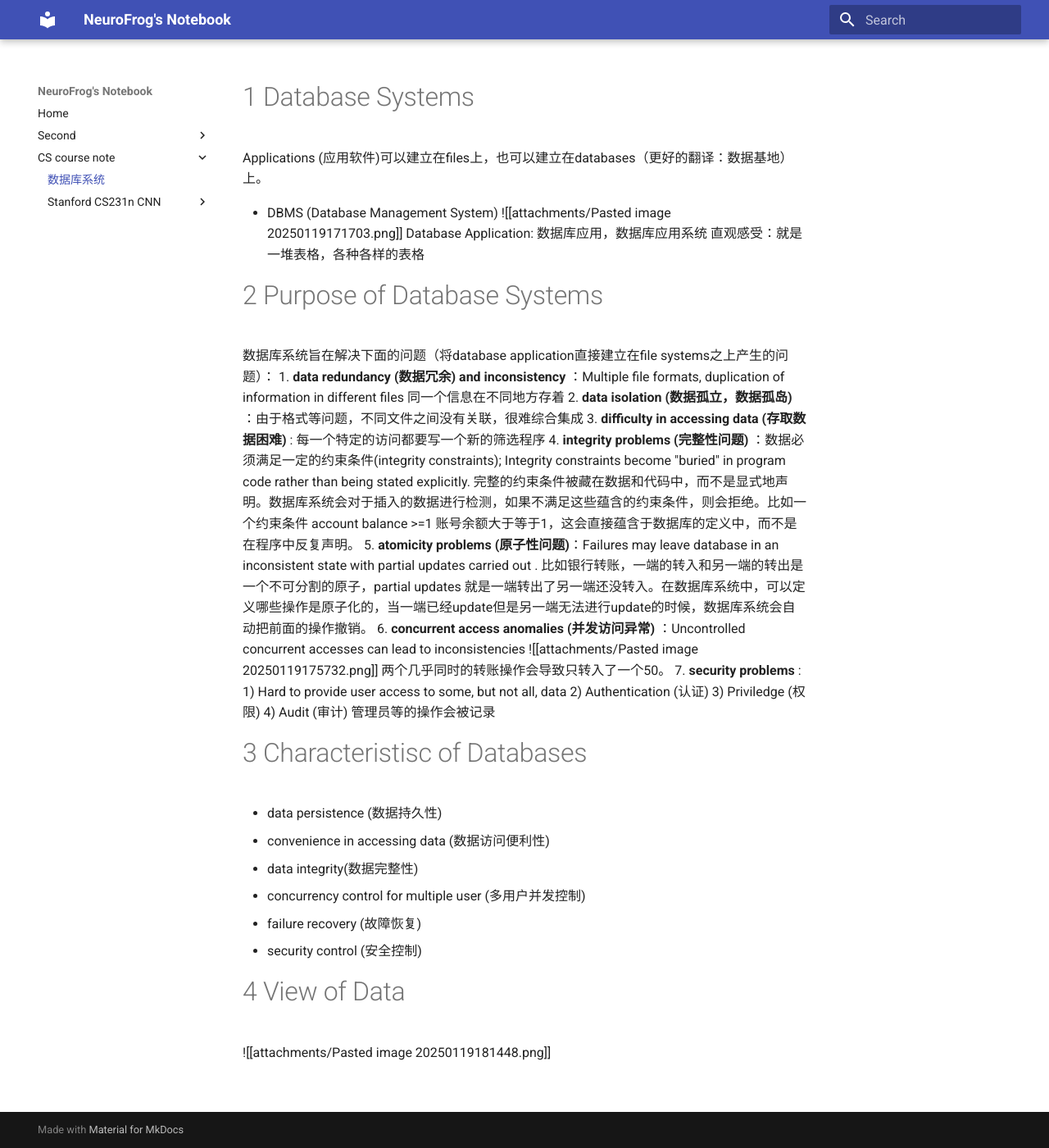
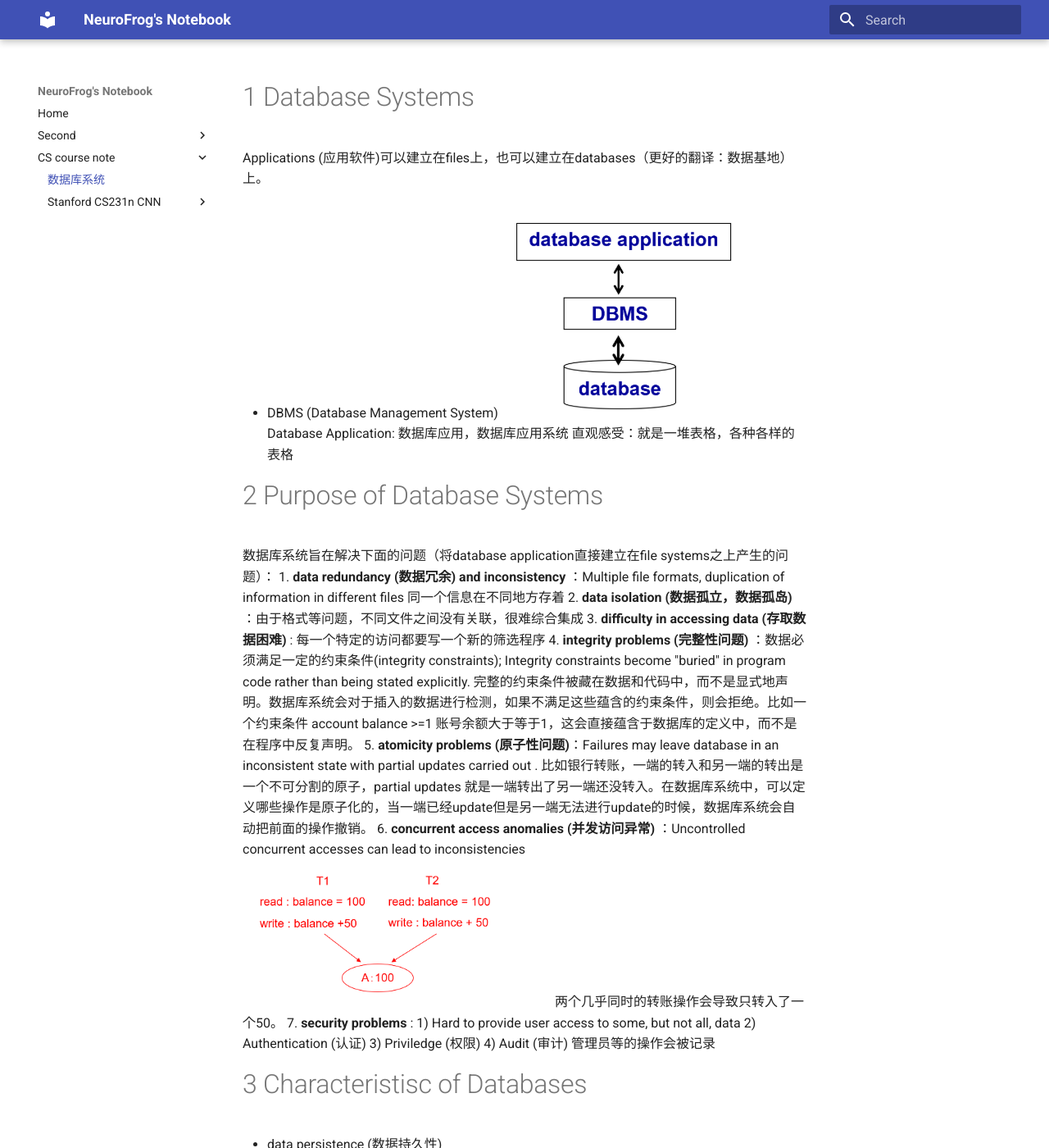
Before and after one commit to Delocalizor/MyNote, an MkDocs documentation site: the page built from docs/CS course note/database system/index.md, in a window 1280 px wide and 1400 px high. Shown: the whole window at 82% size. Built offline with MkDocs 1.6.1 and Material for MkDocs 9.7.7, drawn with Linux system fonts in a browser that asks for light colours.

Commit message:
image bug

```diff
--- a/docs/CS course note/database system/index.md
+++ b/docs/CS course note/database system/index.md
@@ -2,7 +2,7 @@
 Applications (应用软件)可以建立在files上，也可以建立在databases（更好的翻译：数据基地）上。
 
 * DBMS (Database Management System)
-![[attachments/Pasted image 20250119171703.png]]
+![mkdocs](attachments/Pasted image 20250119171703.png)
 Database Application: 数据库应用，数据库应用系统
 直观感受：就是一堆表格，各种各样的表格
 # 2 Purpose of Database Systems
@@ -13,7 +13,7 @@ Database Application: 数据库应用，数据库应用系统
 4. **integrity problems (完整性问题)** ：数据必须满足一定的约束条件(integrity constraints); Integrity constraints become "buried" in program code rather than being stated explicitly. 完整的约束条件被藏在数据和代码中，而不是显式地声明。数据库系统会对于插入的数据进行检测，如果不满足这些蕴含的约束条件，则会拒绝。比如一个约束条件 account balance >=1 账号余额大于等于1，这会直接蕴含于数据库的定义中，而不是在程序中反复声明。
 5. **atomicity problems (原子性问题)**：Failures may leave database in an inconsistent state with partial updates carried out . 比如银行转账，一端的转入和另一端的转出是一个不可分割的原子，partial updates 就是一端转出了另一端还没转入。在数据库系统中，可以定义哪些操作是原子化的，当一端已经update但是另一端无法进行update的时候，数据库系统会自动把前面的操作撤销。
 6. **concurrent access anomalies (并发访问异常)** ：Uncontrolled concurrent accesses can lead to inconsistencies
-   ![[attachments/Pasted image 20250119175732.png]]
+   ![mkdocs](attachments/Pasted image 20250119175732.png)
    两个几乎同时的转账操作会导致只转入了一个50。
 7. **security problems** :
      1) Hard to provide user access to some, but not all, data
@@ -29,4 +29,4 @@ Database Application: 数据库应用，数据库应用系统
 * failure recovery (故障恢复)
 * security control (安全控制)
 # 4 View of Data
-![[attachments/Pasted image 20250119181448.png]]
+![mkdocs](attachments/Pasted image 20250119181448.png)
```
